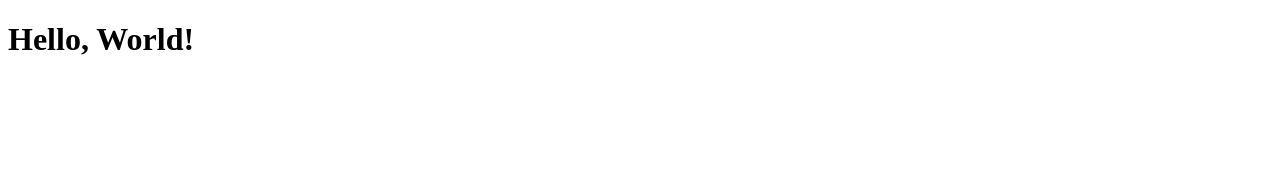
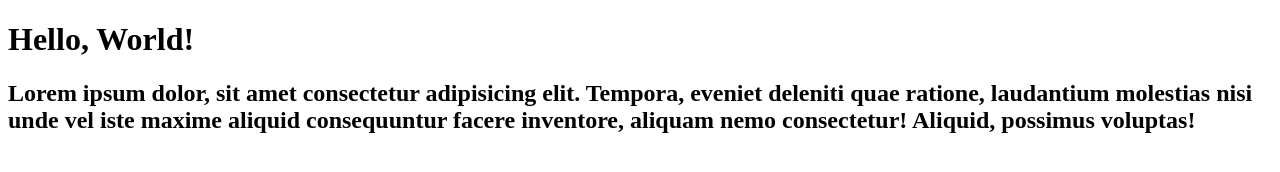
Before and after one commit to GuilhermeMagalhaesRodrigues/curso-git, a plain HTML site: page index.html in a window 1280 px wide. Drawn offline with Linux system fonts and the light colour scheme.

Commit message:
10º commit - adicionei o h2 com lorem ipsum

```diff
--- a/index.html
+++ b/index.html
@@ -9,5 +9,8 @@
     <h1>
         Hello, World!
     </h1>
+    <h2> Lorem ipsum dolor, sit amet consectetur adipisicing elit. Tempora, eveniet deleniti quae ratione,
+         laudantium molestias nisi unde vel iste maxime aliquid consequuntur facere inventore, aliquam nemo
+         consectetur! Aliquid, possimus voluptas!</h2>
 </body>
 </html>
```
